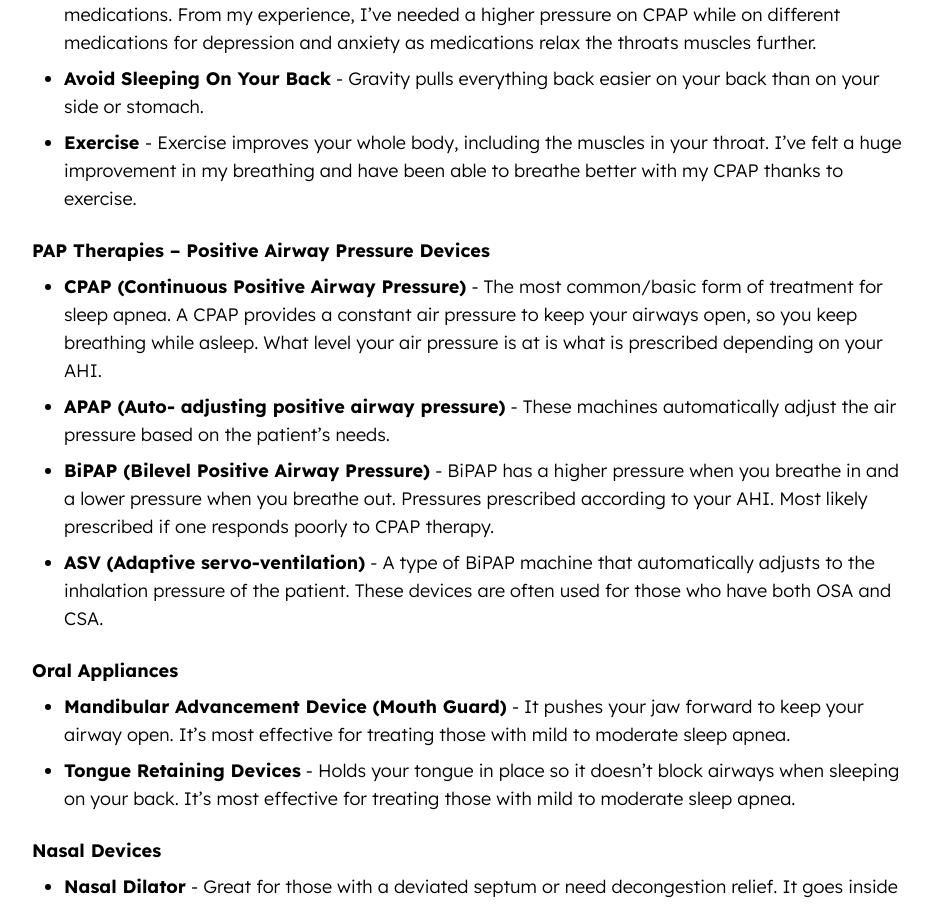
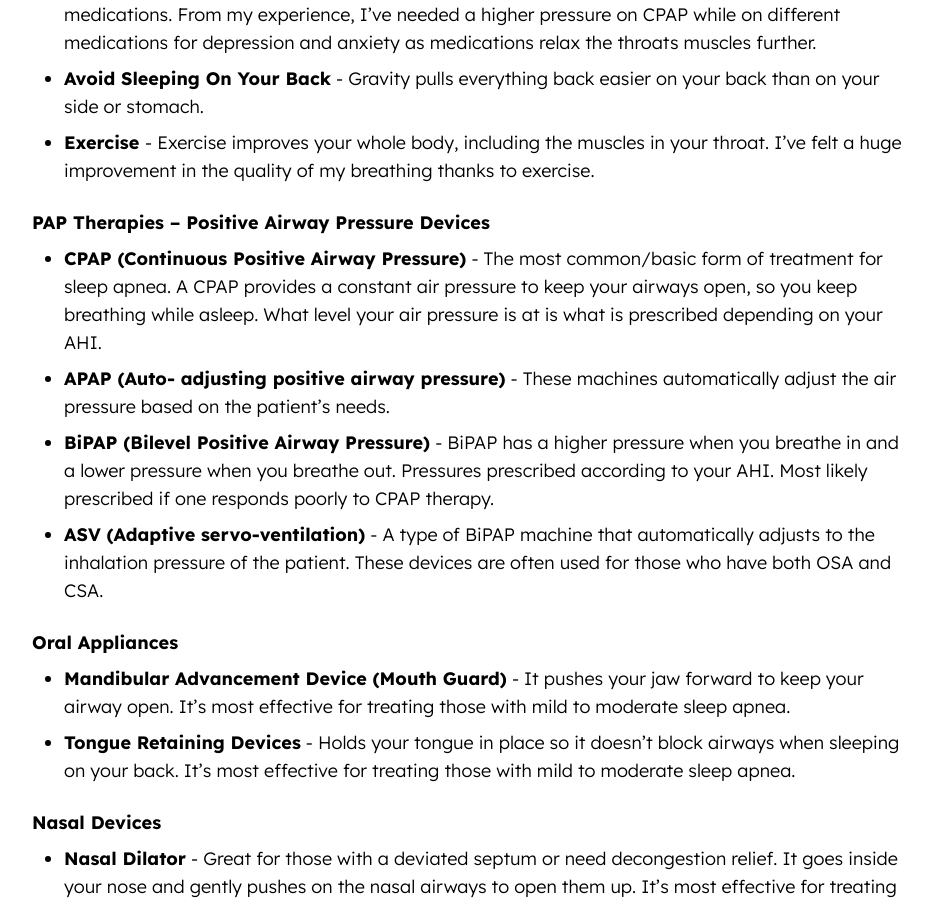
Before and after one commit to Auvache/mhn, a Vue app: page /understanding-sleep-apnea in a window 1280 px wide. Shown: the part 2247-3152 px from the top of the page, without its empty margins (301-1233 px from the left). Built offline with nearby package versions, Linux system fonts and the light colour scheme.

Commit message:
fixes from Kajsa

```diff
--- a/src/views/Home.vue
+++ b/src/views/Home.vue
@@ -36,9 +36,6 @@
           </div>
         </div>
       </div>
-    </div>
-    <div class=" d-none d-md-block row text-center medium-content mb-5">
-      <h1 class="py-5">Hello! Here we manage Mental Health and Sleep Apnea with smiles, not tears.</h1>
     </div>
   </section>
   <section class="fade-in-up">
--- a/src/views/UnderstandingSleepApnea.vue
+++ b/src/views/UnderstandingSleepApnea.vue
@@ -42,7 +42,7 @@
               <li><span class="fw-bold">Avoid Alcohol</span> - Alcohol can worsen breathing events by making them last longer and happen more often. It is recommended for people with OSA to either stop drinking or to limit drinking to earlier hours in the day.</li>
               <li><span class="fw-bold">Avoid Sedatives</span> - These can worsen breathing events that are already occurring due to OSA as it can relax muscles further, much like with drinking alcohol. Work with your doctor if you do need medications. From my experience, I’ve needed a higher pressure on CPAP while on different medications for depression and anxiety as medications relax the throats muscles further.</li>
               <li><span class="fw-bold">Avoid Sleeping On Your Back</span> - Gravity pulls everything back easier on your back than on your side or stomach.</li>
-              <li><span class="fw-bold">Exercise </span> - Exercise improves your whole body, including the muscles in your throat.  I’ve felt a huge improvement in my breathing and have been able to breathe better with my CPAP thanks to exercise.</li>
+              <li><span class="fw-bold">Exercise </span> - Exercise improves your whole body, including the muscles in your throat.  I’ve felt a huge improvement in the quality of my breathing thanks to exercise.</li>
             </ul>
 
             <h3>PAP Therapies – Positive Airway Pressure Devices</h3>
```
